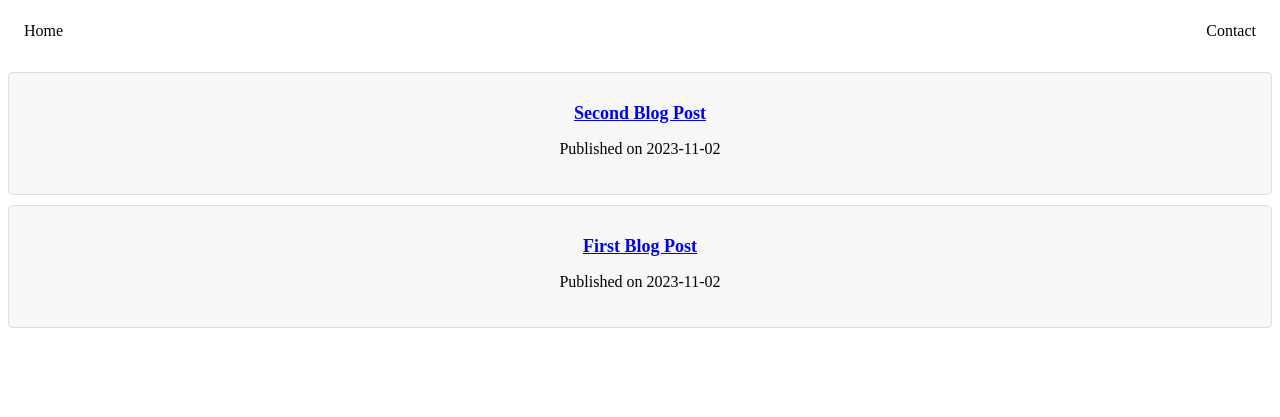
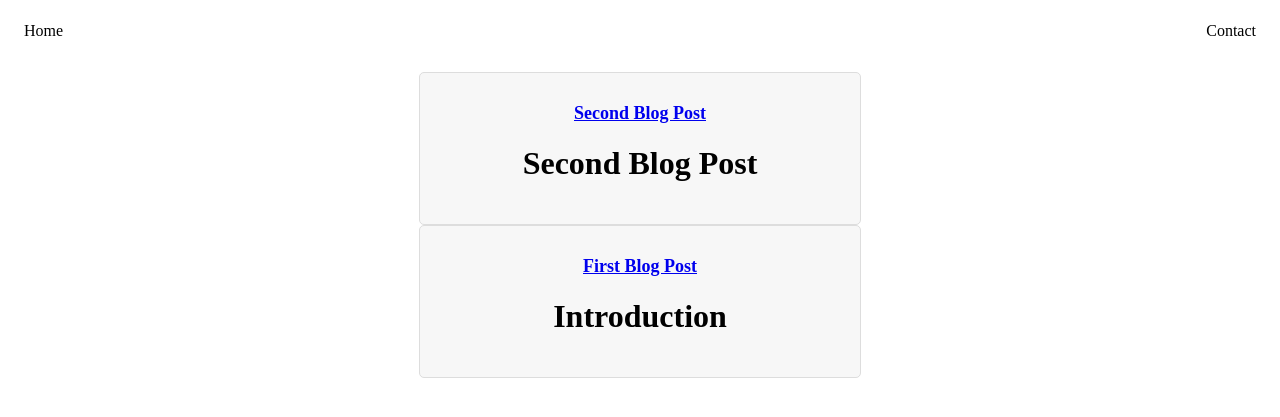
Before and after one commit to rca0/rca0.github.io, a Jekyll site: the page built from blog.html, in a window 1280 px wide. Shown: the top 417 px of the page. Built offline with Jekyll 4.4.1, drawn with Linux system fonts in a browser that asks for light colours.

Commit message:
refactor: blog css

```diff
--- a/blog.html
+++ b/blog.html
@@ -17,10 +17,11 @@
     <main>
         <ul class="item-list">
             {% for post in site.posts %}
+            <ul class="item-list">
                 <li class="item">
                     <div class="item-content">
                         <h3 class="item-title"><a href="{{ post.url }}">{{ post.title }}</a></h3>
-                        <p class="post-date">Published on {{ post.date | date: "%Y-%m-%d" }}</p>
+                        <p class="item-description">{{ post.excerpt }}</p>
                     </div>
                 </li>
             {% endfor %}
--- a/css/blog.css
+++ b/css/blog.css
@@ -1,8 +1,8 @@
-/* Center the list of beautiful items */
+/* Style for the list of beautiful items */
 .item-list {
     list-style: none;
     padding: 0;
-    text-align: center; /* Center items horizontally */
+    text-align: center; /* Center the list items */
 }
 
 .item {
@@ -11,6 +11,8 @@
     border: 1px solid #ddd;
     border-radius: 5px;
     padding: 20px;
+    max-width: 400px; /* Set a maximum width for each item */
+    margin: 0 auto; /* Center each item horizontally */
 }
 
 .item-title {
```
